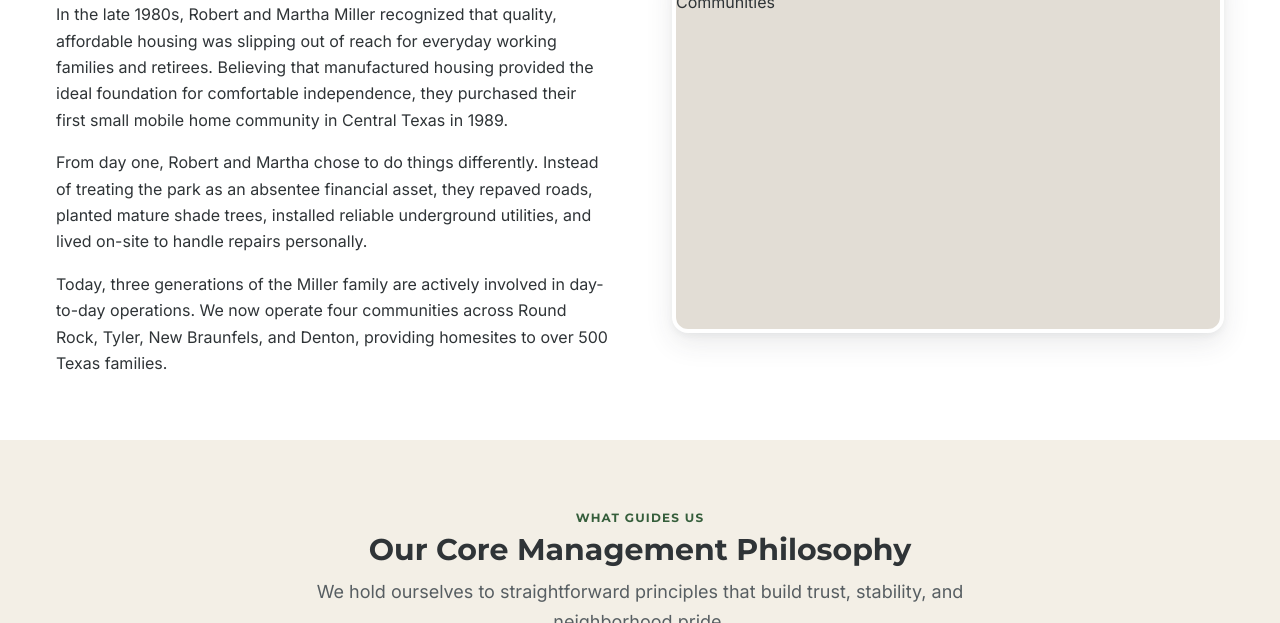
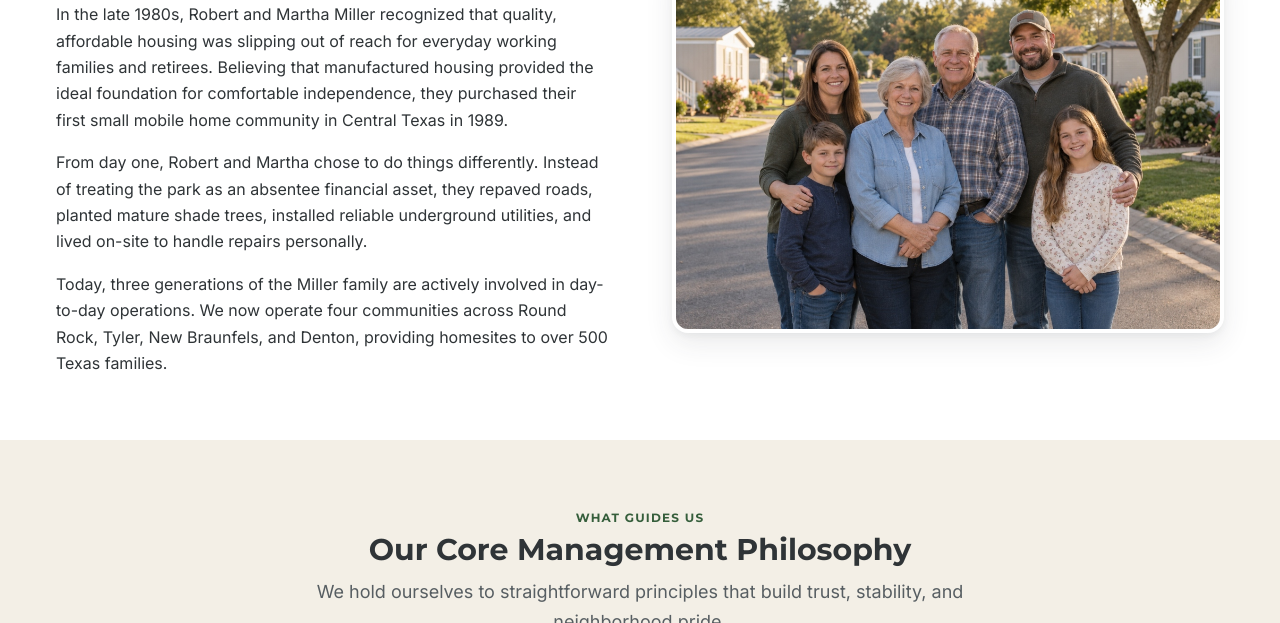
Before and after one commit to Houg40/trailer-park-website, a website: page public/about.html in a window 1280 px wide. Shown: the part 477-1100 px from the top of the page. Drawn offline with Linux system fonts and the light colour scheme.

Commit message:
Insert family photo into Story & Heritage sections on home and about pages

```diff
--- a/public/about.html
+++ b/public/about.html
@@ -102,7 +102,7 @@
           </div>
 
           <div class="story-image">
-            <img src="images/family-team.svg" alt="The Miller Family, owners and operators of Evergreen Heritage Communities" width="600" height="400">
+            <img src="images/family-team.jpg" alt="The Miller Family, owners and operators of Evergreen Heritage Communities" width="600" height="400" style="width: 100%; height: 100%; object-fit: cover; display: block;">
           </div>
         </div>
       </div>
```
Also changed, not shown: public/index.html (+1 -1 lines), public/images/family-team.jpg (added).
